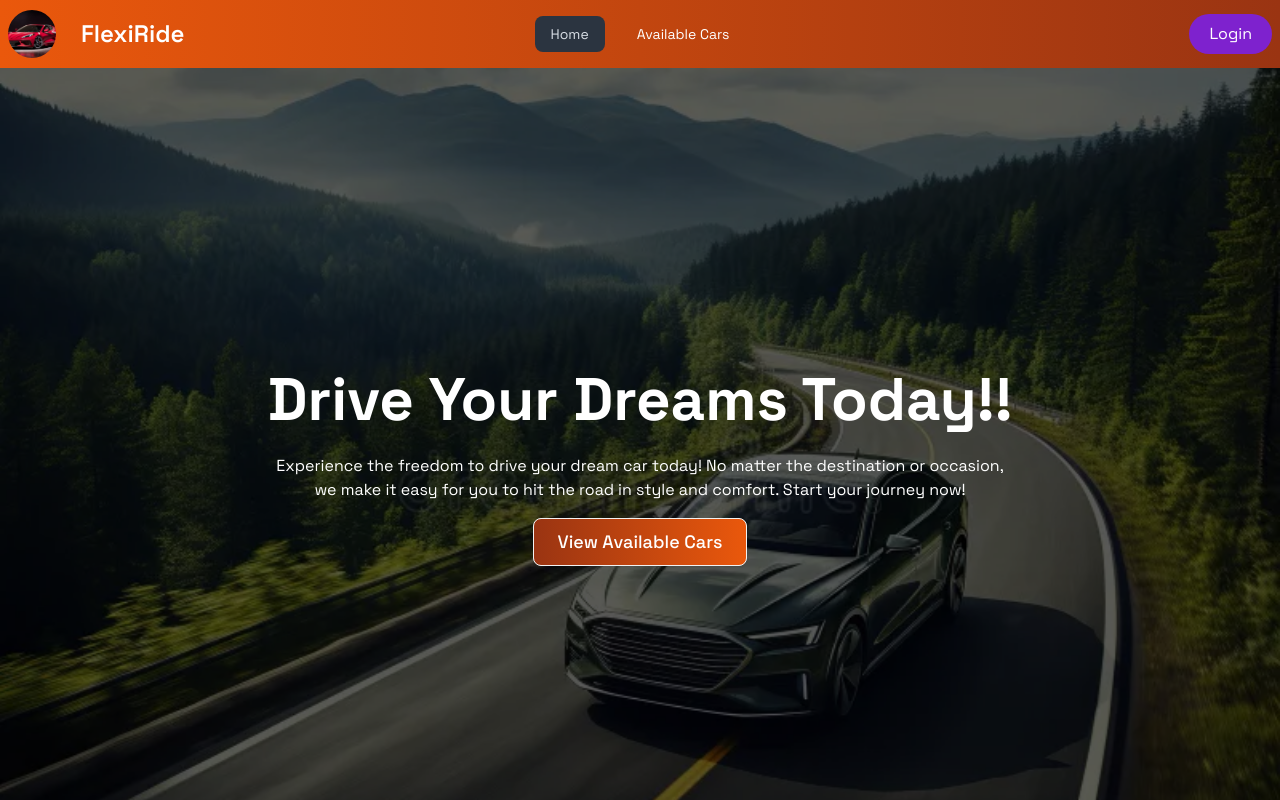
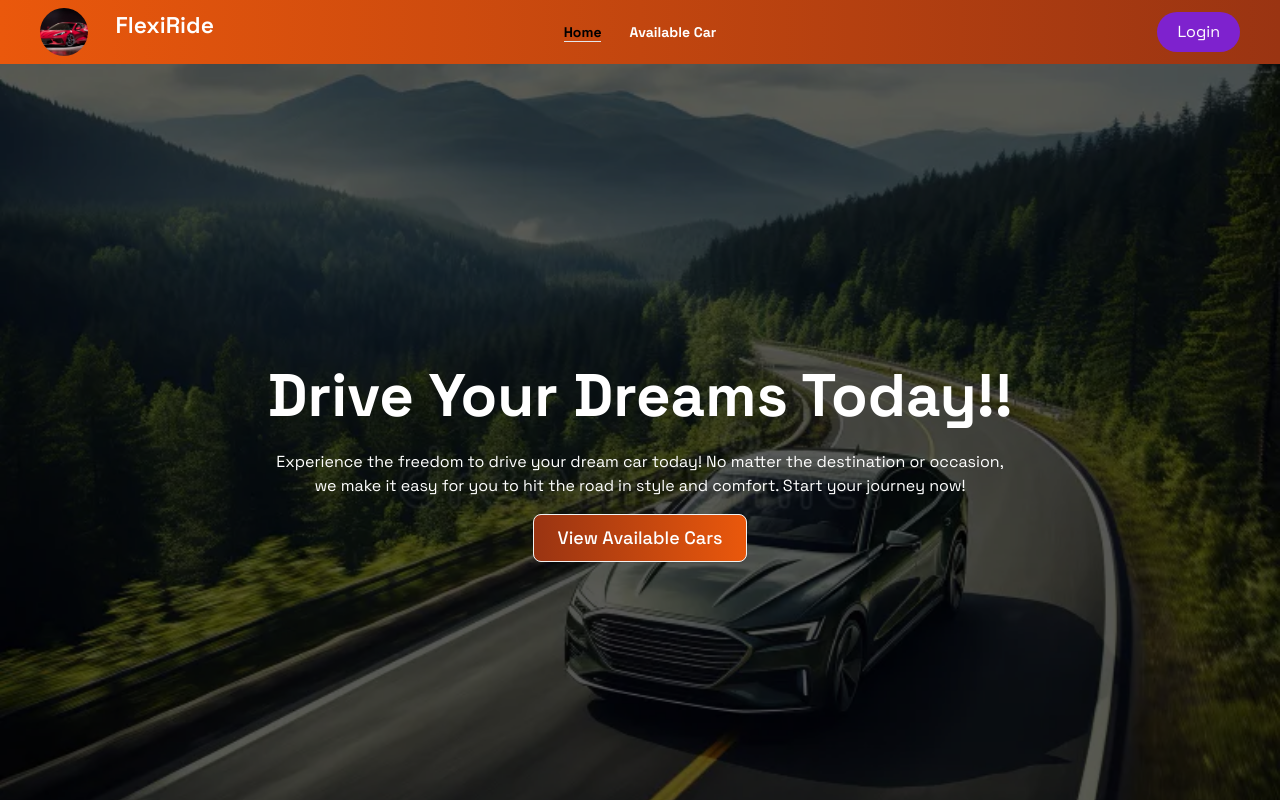
Before and after one commit to mitu058/car-rental-client, a React (Vite) app: page / in a window 1280 px wide. Shown: the top 800 px of the page. Built offline with nearby package versions, Linux system fonts and the light colour scheme; no server answers.

Commit message:
Apply dynamic styling to active NavLink

```diff
--- a/src/components/Navbar.jsx
+++ b/src/components/Navbar.jsx
@@ -6,41 +6,77 @@ import logo from "../assets/0x0.webp";
 const Navbar = () => {
   const { user, userLogOut } = useContext(AuthContext);
   const links = (
-    <>
-      <li>
-        <NavLink to="/">Home</NavLink>
-      </li>
-      <li>
-        <NavLink to="/availableCar">Available Cars</NavLink>
-      </li>
+    <div className='space-x-7'>
+      <NavLink
+        to="/"
+        className={({ isActive }) =>
+          `font-bold text-sm ${
+            isActive ? "text-black border-b" : ""
+          }`
+        }
+      >
+        <span>Home</span>
+      </NavLink>
+
+      <NavLink
+        to="/availableCar"
+        className={({ isActive }) =>
+          `font-bold text-sm ${
+            isActive ? "text-black border-b" : ""
+          }`
+        }
+      >
+        <span>Available Car</span>
+      </NavLink>
       {user && user?.email ? (
-        <li>
-          <NavLink to="/addCar">Add Car</NavLink>
-        </li>
+        <NavLink
+          to="/addCar"
+          className={({ isActive }) =>
+            `font-bold text-sm ${
+              isActive ? "text-black border-b" : ""
+            }`
+          }
+        >
+          <span>Add Car</span>
+        </NavLink>
       ) : (
         ""
       )}
       {user && user?.email ? (
-        <li>
-          <NavLink to="/myCar">My Cars</NavLink>
-        </li>
+        <NavLink
+          to="/myCar"
+          className={({ isActive }) =>
+            `font-bold text-sm ${
+              isActive ? "text-black border-b" : ""
+            }`
+          }
+        >
+          <span>My Cars</span>
+        </NavLink>
       ) : (
         ""
       )}
       {user && user?.email ? (
-        <li>
-          <NavLink to="/myBooking">My Bookings</NavLink>
-        </li>
+        <NavLink
+          to="/myBooking"
+          className={({ isActive }) =>
+            `font-bold text-sm ${
+              isActive ? "text-black border-b" : ""
+            }`
+          }
+        >
+          <span>My Bookings</span>
+        </NavLink>
       ) : (
         ""
       )}
-    </>
+    </div>
   );
 
   return (
     <div className="sticky top-0 z-50">
-      <div className="navbar bg-gradient-to-r from-orange-800 to-orange-600 hover:from-orange-600 hover:to-orange-800 lg:text-white">
-        <div className="navbar-start">
+      <div className="navbar px-10 bg-gradient-to-r from-orange-800 to-orange-600 hover:from-orange-600 hover:to-orange-800 lg:text-white">
+        <div className="navbar-start ">
           <div className="dropdown">
             <div
               tabIndex={0}
@@ -76,12 +112,12 @@ const Navbar = () => {
               alt="Logo"
               className="w-12 h-12 rounded-full object-cover"
             />
-            <Link to="/" className="btn btn-ghost text-2xl">
-            FlexiRide
+            <Link to="/" className="btn btn-ghost text-2xl lg:block hidden">
+              FlexiRide
             </Link>
           </div>
         </div>
-        <div className="navbar-center hidden lg:flex">
+        <div className="navbar-center hidden lg:flex flex-col ">
           <ul className="menu menu-horizontal space-x-4 px-1">{links}</ul>
         </div>
         <div className="navbar-end space-x-4">
@@ -92,7 +128,6 @@ const Navbar = () => {
                 src={user?.photoURL}
                 alt="User Avatar"
               />
-
             </div>
           ) : (
             ""
--- a/src/pages/AvailableCars.jsx
+++ b/src/pages/AvailableCars.jsx
@@ -103,7 +103,7 @@ const AvailableCars = () => {
           {availableCars.map((car) => (
             <div
               key={car._id}
-              className="flex  space-x-10 rounded-lg bg-white p-6 shadow-lg dark:bg-[#18181B]"
+              className="flex flex-col lg:flex-row space-x-10 rounded-lg bg-white p-6 shadow-lg dark:bg-[#18181B]"
             >
               {/* Car Image */}
               <img
```
